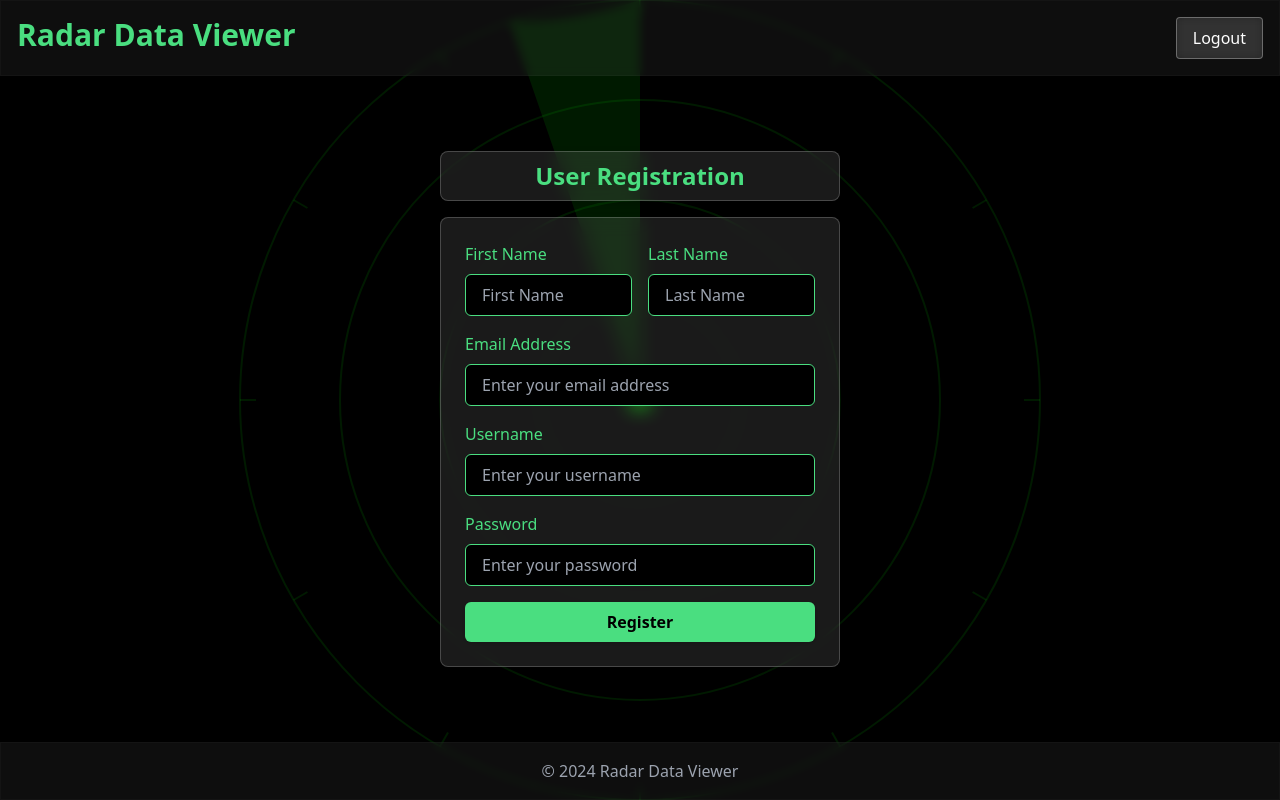
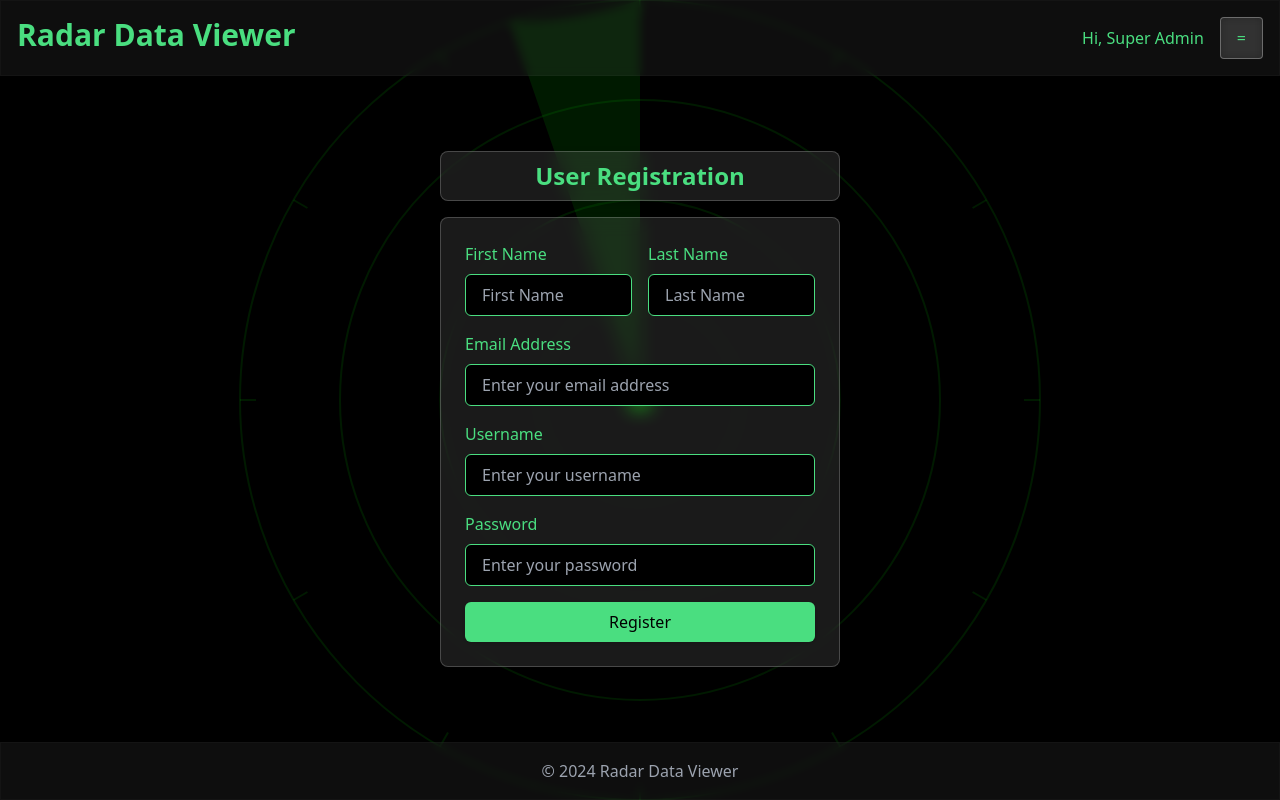
Before and after one commit to jakaria98/Radar-Data-Viewer, a React (Vite) app in the folder frontend/: page /register in a window 1280 px wide. Built offline with nearby package versions, Linux system fonts and the light colour scheme; sample sign-in values are in the browser's storage.

Commit message:
navigation bar styling updated

```diff
--- a/frontend/src/Components/Header.jsx
+++ b/frontend/src/Components/Header.jsx
@@ -1,25 +1,92 @@
-import React from "react";
+import React, { useState } from "react";
 import { useNavigate } from "react-router-dom";
 import { useAuth } from "./AuthContext";
 
 const Header = () => {
-	const { logout } = useAuth();
+	const { authState, logout } = useAuth();
 	const navigate = useNavigate();
+
+	const [isMenuOpen, setIsMenuOpen] = useState(false);
 
 	const handleLogout = () => {
 		logout();
 		navigate("/login");
 	};
 
+	const toggleMenu = () => {
+		setIsMenuOpen((prevState) => !prevState);
+	};
+
+	const handleNavigation = (path) => {
+		navigate(path);
+		setIsMenuOpen(false);
+	};
+
 	return (
-		<header className="bg-headerFooter border-b-2 border-green-400 py-4 sticky top-0 w-full z-10">
+		<header className="bg-headerFooter border-b-2 border-green-400 py-4 top-0 w-full z-20 relative">
 			<div className="px-4 flex justify-between">
 				<h1 className="text-3xl font-bold text-green-400">
 					Radar Data Viewer
 				</h1>
-				<button className="glass-button" onClick={handleLogout}>
-					Logout
-				</button>
+				<div className="flex items-center gap-4">
+					<p className="text-green-400">
+						Hi,{" "}
+						{authState.isAdmin
+							? "Super Admin"
+							: authState.username}
+					</p>
+					<button
+						className="glass-button px-4 py-2"
+						onClick={toggleMenu}
+					>
+						<span className="text-green-400">=</span>
+					</button>
+
+					{isMenuOpen && (
+						<div className="absolute right-4 top-16 bg-black text-white border border-green-400 shadow-lg p-4 w-40 z-30">
+							<ul className="space-y-2">
+								<li
+									className="cursor-pointer hover:bg-green-400 text-green-400 hover:text-black text-center py-2"
+									onClick={() =>
+										handleNavigation("/")
+									}
+								>
+									Home
+								</li>
+
+								<li
+									className="cursor-pointer hover:bg-green-400 text-green-400 hover:text-black text-center py-2"
+									onClick={() =>
+										handleNavigation("/upload")
+									}
+								>
+									Upload
+								</li>
+
+								{authState.isAdmin && (
+									<li
+										className="cursor-pointer hover:bg-green-400 text-green-400 hover:text-black text-center py-2"
+										onClick={() =>
+											handleNavigation(
+												"/register"
+											)
+										}
+									>
+										Add User
+									</li>
+								)}
+								<li className="cursor-pointerpy-2">
+									<button
+										className="glass-button w-full"
+										onClick={handleLogout}
+									>
+										Logout
+									</button>
+								</li>
+							</ul>
+						</div>
+					)}
+				</div>
 			</div>
 		</header>
 	);
--- a/frontend/src/Pages/RegisterUser.jsx
+++ b/frontend/src/Pages/RegisterUser.jsx
@@ -136,7 +136,7 @@ export default function RegisterUser() {
 						<div>
 							<button
 								type="submit"
-								className="w-full px-4 py-2 bg-green-400 text-black font-semibold rounded-md shadow hover:bg-green-500 transition-all duration-300"
+								className="w-full px-4 py-2 bg-green-400 text-black font-medium rounded-md shadow hover:bg-green-500 transition-all duration-300"
 							>
 								Register
 							</button>
```
